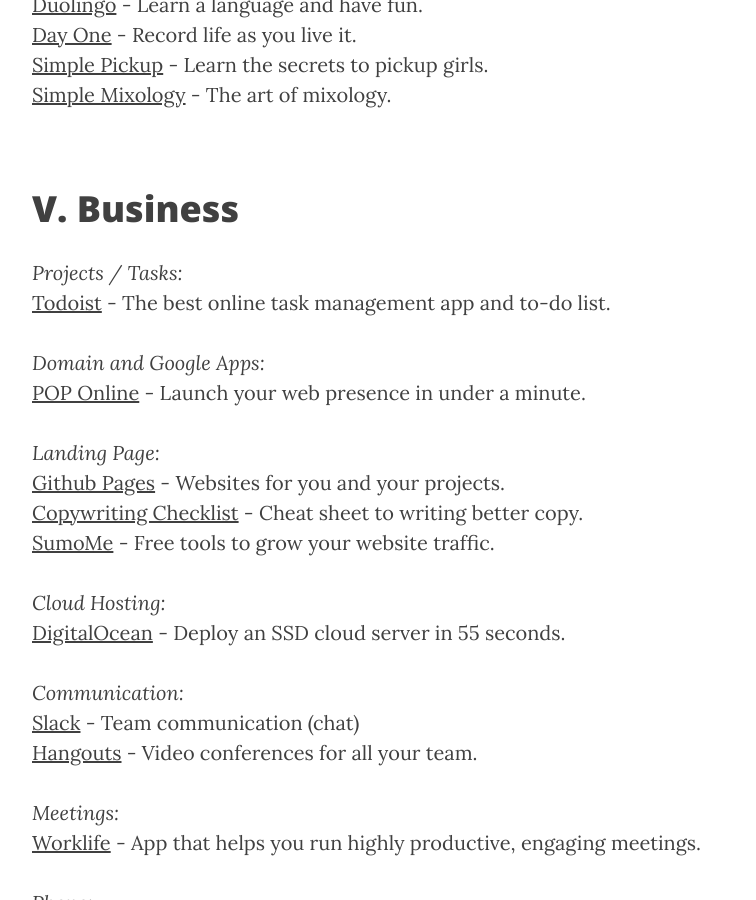
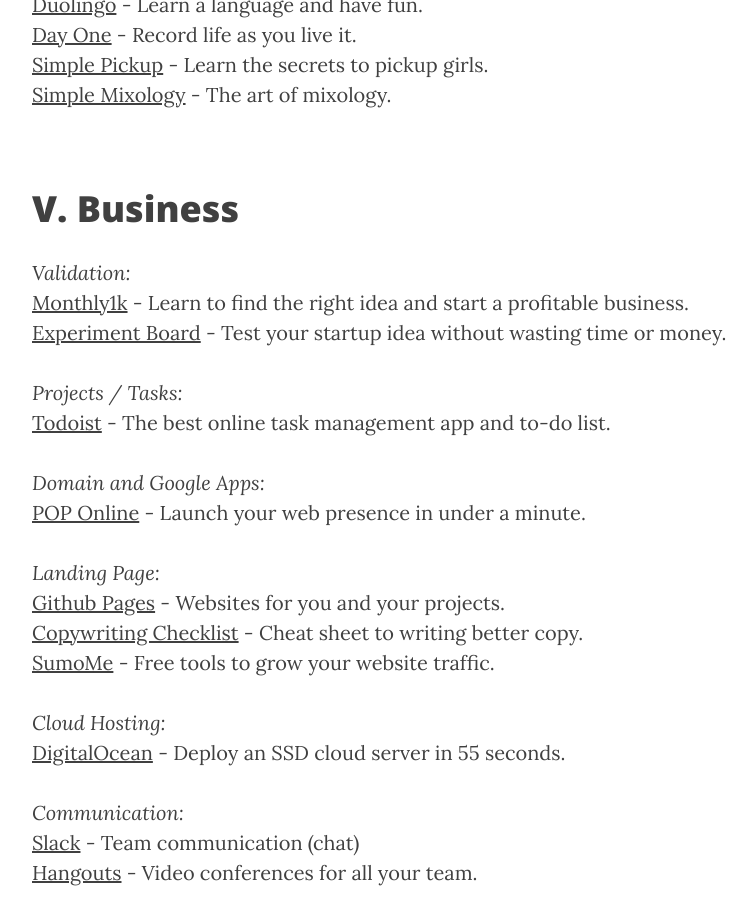
Before and after one commit to maxcantu/personal, a Jekyll site: the page built from resources.html, in a window 1280 px wide and 900 px high, scrolled down 2662 px. Shown: the whole window, without its empty margins (233-989 px from the left). Built offline with Jekyll 4.4.1, drawn with Linux system fonts in a browser that asks for light colours; nearby versions of some CDN libraries.

Commit message:
validation

```diff
--- a/resources.html
+++ b/resources.html
@@ -99,6 +99,16 @@ header-img: "img/about-bg.jpg"
 
 <h1 id="business">V. Business</h1>
 <p>
+	<i>Validation:</i>
+	<br>
+	<a href="http://monthly1k.com" rel="nofollow" target="_blank">Monthly1k</a>
+	- Learn to find the right idea and start a profitable business.
+	<br>
+	<a href="http://www.javelin.com/experiment-board.html" rel="nofollow" target="_blank">Experiment Board</a>
+	- Test your startup idea without wasting time or money.
+
+	<br><br>
+
 	<i>Projects / Tasks:</i>
 	<br>
 	<a href="http://todoist.com" rel="nofollow" target="_blank">Todoist</a>
```
